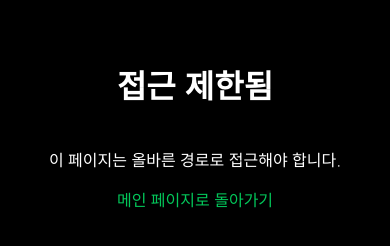
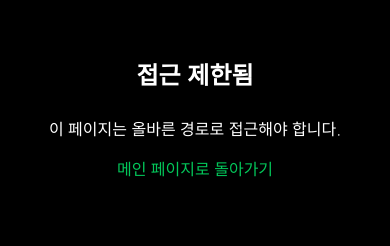
Before and after one commit to lucian1213/hero_boardgame, a plain HTML site: page second-page.html in a window 390 px wide. Drawn offline with Linux system fonts and the light colour scheme.

Commit message:
Update second-page.html

```diff
--- a/second-page.html
+++ b/second-page.html
@@ -90,6 +90,15 @@
 
         /* 모바일 최적화 */
         @media (max-width: 768px) {
+            h1 {
+                font-size: 1.5rem;  /* 모바일에서 제목 크기 축소 */
+                margin-bottom: 25px;
+            }
+
+            .product h2 {
+                font-size: 1.2rem;  /* 모바일에서 상품 제목 크기 축소 */
+            }
+
             .products {
                 grid-template-columns: 1fr;
             }
```
